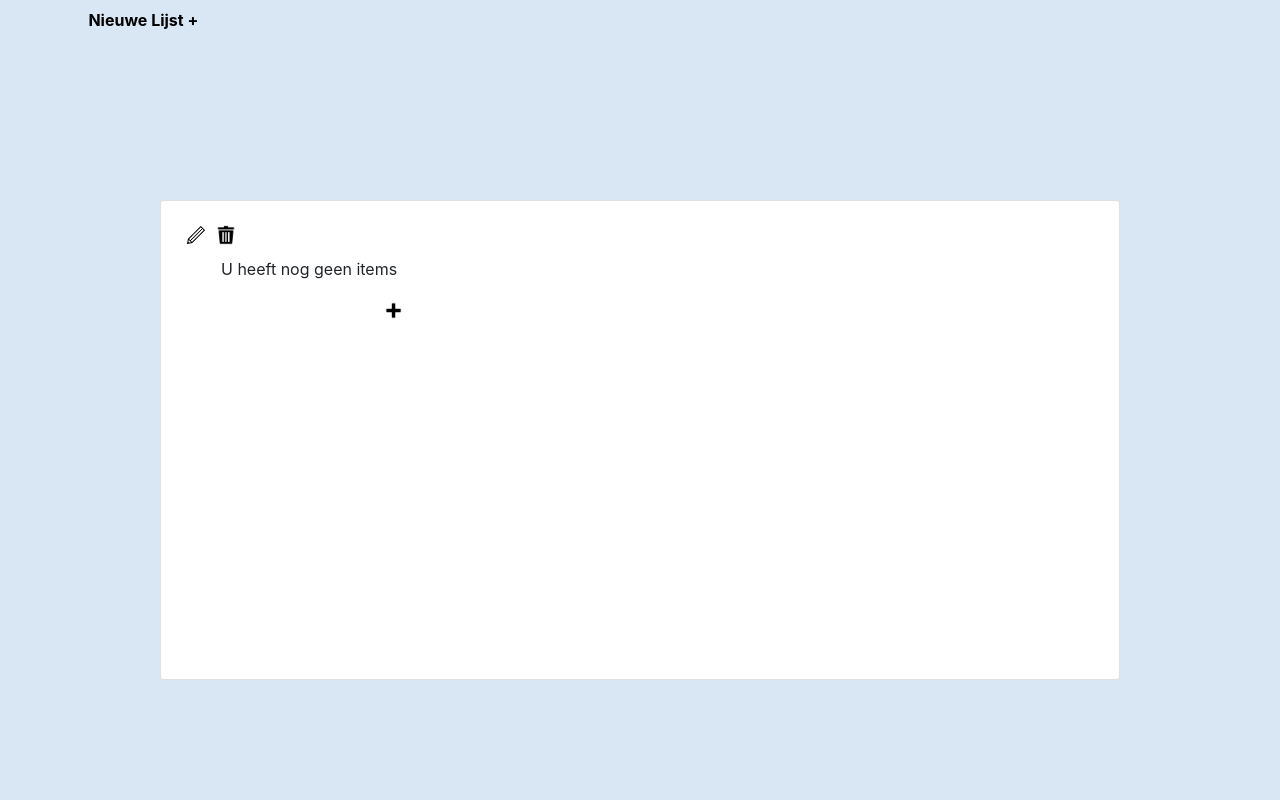
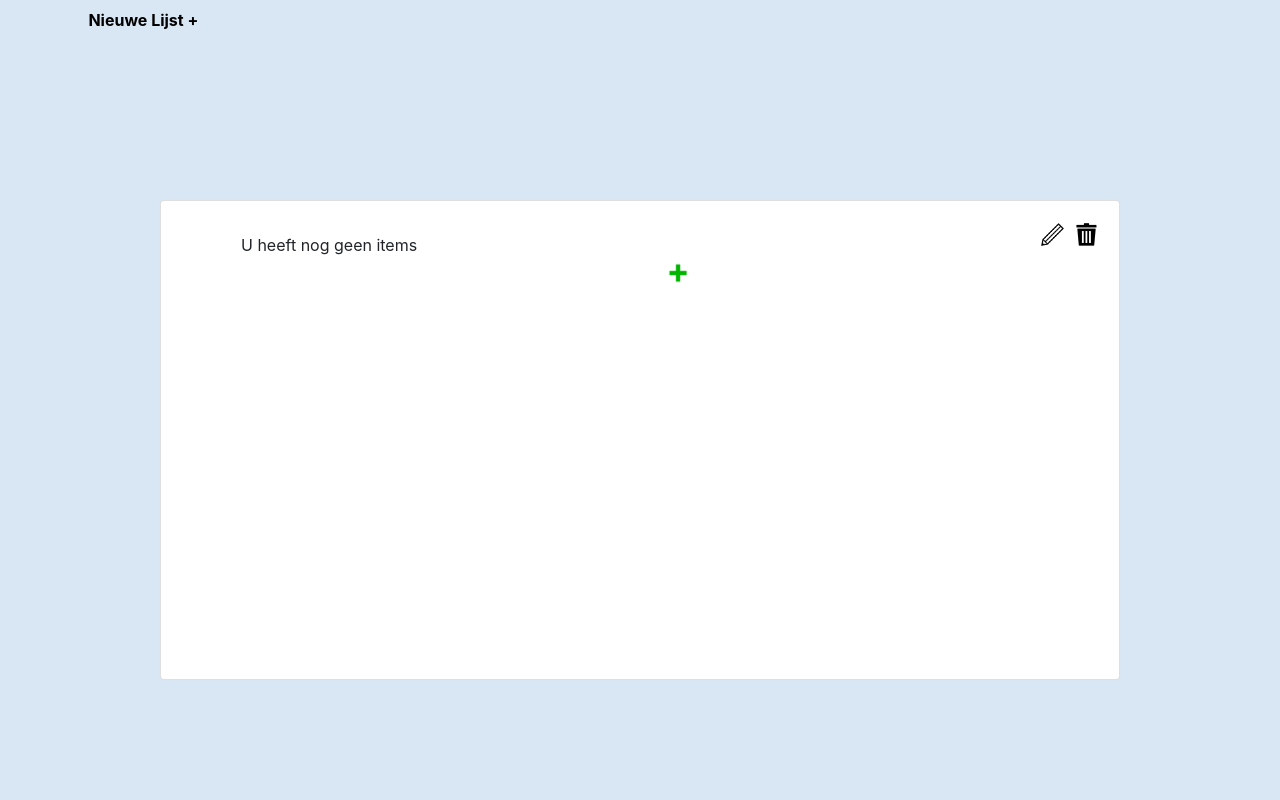
Before and after one commit to DKamman/To-do-list, a PHP site: page /list.php in a window 1280 px wide. Run offline with PHP 8.4, Linux system fonts and the light colour scheme; data that the repository does not hold is empty.

Commit message:
Updated styling

```diff
--- a/css/todostyle.css
+++ b/css/todostyle.css
@@ -31,16 +31,22 @@
     margin-top: 10rem; }
     .main-content .list .card {
       min-height: 30rem; }
-      .main-content .list .card .card-body .JSButton {
-        cursor: pointer; }
-      .main-content .list .card .card-body .card-title img {
+      .main-content .list .card .card-begin {
+        position: absolute;
+        top: 20px;
+        right: 20px; }
+        .main-content .list .card .card-begin a img {
           margin-left: 5px;
-        width: 20px;
-        height: 20px; }
+          width: 25px;
+          height: 25px; }
+      .main-content .list .card .card-body {
+        padding: 20px 40px; }
         .main-content .list .card .card-body ol p {
           margin-bottom: 0px; }
+        .main-content .list .card .card-body ol .task-table {
+          margin: 0 auto; }
           .main-content .list .card .card-body ol .task-table tr td p {
-        margin-right: 20px;
+            margin-right: 75px;
             margin-bottom: 0px; }
           .main-content .list .card .card-body ol .task-table tr td span {
             margin-left: 10px;
@@ -63,20 +69,24 @@
         .main-content .list .card .card-body form .task-list {
           margin-bottom: 0;
           margin-top: 20px; }
+        .main-content .list .card .card-body .add-task {
+          margin-left: 30px; }
+          .main-content .list .card .card-body .add-task img {
+            width: 30px;
+            height: 30px; }
         .main-content .list .card .card-body img {
           width: 25px;
-        height: 25px;
-        margin-left: 200px; }
+          height: 25px; }
         .main-content .list .card .card-body .trashbin {
           margin-left: 10px;
           margin-bottom: 3px; }
       .main-content .list .card .card-end {
-        height: auto;
-        padding: 20px; }
-        .main-content .list .card .card-end button {
+        padding: 40px 20px 10px 20px;
         position: absolute;
         bottom: 20px;
         right: 20px; }
+        .main-content .list .card .card-end button {
+          margin-left: 5px; }
   .main-content .lesspadding {
     padding-left: 5px;
     padding-right: 5px; }
--- a/css/todostyle.scss
+++ b/css/todostyle.scss
@@ -49,29 +49,35 @@
 
         .card {
             min-height: 30rem;
-            .card-body {
-                .JSButton {
-                    cursor: pointer;
-                }
+            .card-begin {
+                position: absolute;
+                top: 20px;
+                right: 20px;
 
-                .card-title {
+                a {
                     img {
                         margin-left: 5px;
-                        width: 20px;
-                        height: 20px;
+                        width: 25px;
+                        height: 25px;
                     }
                 }
+            }
+
+            .card-body {
+                padding: 20px 40px;
 
                 ol {
                     p {
                         margin-bottom: 0px;
                     }
+
                     .task-table {
+                        margin: 0 auto;
 
                         tr {
                             td {
                                 p {
-                                    margin-right: 20px;
+                                    margin-right: 75px;
                                     margin-bottom: 0px;
                                 }
 
@@ -120,10 +126,18 @@
                     }
                 }
 
+                .add-task {
+                    margin-left: 30px;
+
+                    img {
+                        width: 30px;
+                        height: 30px;
+                    }
+                }
+
                 img {
                     width: 25px;
                     height: 25px;
-                    margin-left: 200px;
                 }
 
                 .trashbin {
@@ -133,13 +147,13 @@
             }
 
             .card-end {
-                height: auto;
-                padding: 20px;
+                padding: 40px 20px 10px 20px;
+                position: absolute;
+                bottom: 20px;
+                right: 20px;
 
                 button {
-                    position: absolute;
-                    bottom: 20px;
-                    right: 20px;
+                    margin-left: 5px;
                 }
             }
         }
--- a/list.php
+++ b/list.php
@@ -62,11 +62,12 @@ include('inc/indexhtmlstart.html');
 
   <div class="list">
     <div id="standardlist" class="card" style="display: block;">
-      <div class="card-body">
-        <h5 class="card-title"><?= $listresult['title']?>
+      <div class="card-begin">
         <a class="JSButton" onClick="editList()"><img class="edit-logo" src="img/pencil.png" alt="edit-logo"></a>
         <a href="deletelist.php?listid=<?= $listresult['id']?>"><img src="img/trashbin.png" alt="trashbin"></a>
-        </h5>
+      </div>
+      <div class="card-body">
+        <h3 class="card-title"><?= $listresult['title']?></h3>
 
         <ol>
           <table class="task-table">
@@ -94,11 +95,15 @@ include('inc/indexhtmlstart.html');
                 }
               }
             ?>
-
+            <tr>
+              <th></th>
+              <th></th>
+              <th></th>
+              <th><a class="add-task" href="addtask.php?listid=<?= $listresult['id']?>"><img src="img/plus.png" alt=""></a></th>
+            </tr>
           </table>
         </ol>
 
-        <a href="addtask.php?listid=<?= $listresult['id']?>"><img src="img/plus.png" alt=""></a>
       </div>
     </div>
 
@@ -109,9 +114,9 @@ include('inc/indexhtmlstart.html');
       <div class="card-body">
         <form action="php/editlist.php" method="post">
           <input type="hidden" name="id" value="<?php echo $listresult['id'];?>"></input>
-          <h5>Titel<a onClick="cancelEdit()"><img class="cancel-logo JSButton" src="img/cross.png" alt="edit-logo"></a></h5>
+          <h3 class="card-title">Titel</h3>
           <input class="form-control" type="text" name="title" value="<?= $listresult['title']?>"></input>
-          <h6 class="task-list card-title">Items</h6>
+          <h5 class="task-list card-title">Items</h5>
 
           <ol>
             <table class="task-table">
@@ -150,6 +155,7 @@ include('inc/indexhtmlstart.html');
         </div>
 
         <div class="card-end">
+          <button type="button" onClick="cancelEdit()" class="btn btn-danger">Annuleren</button>
           <button type="submit" class="btn btn-success">Opslaan</button>
         </div>
       </form>
```
Also changed, not shown: img/plus.png, 1 other file. Lines whose indentation alone changed are shown as unchanged.
